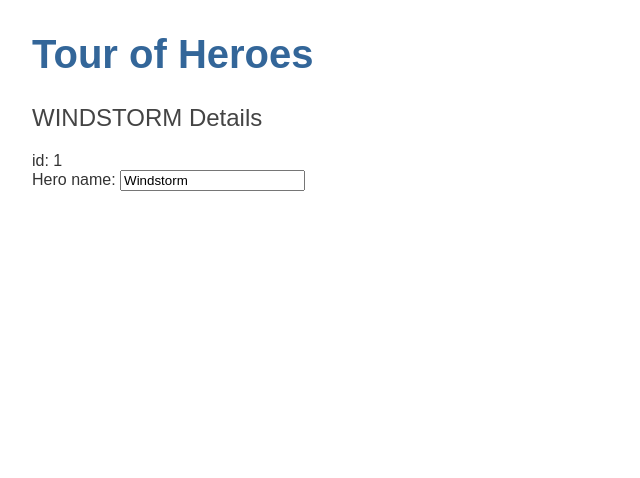
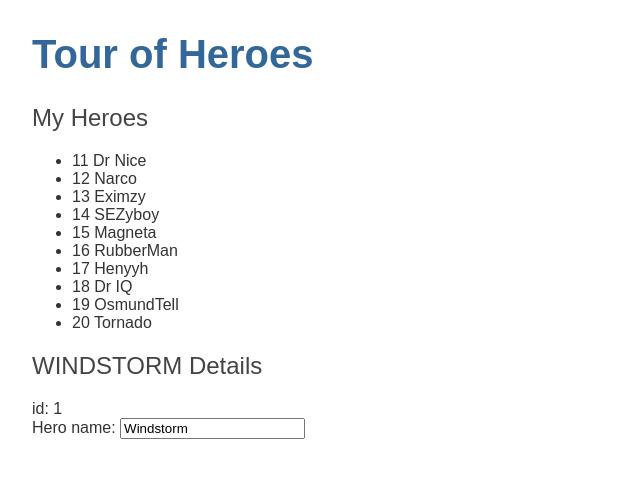
Before and after one commit to Macezu/Angular, an Angular app in the folder angular-app/: page / in a window 1280 px wide. Shown: the top 478 px of the page, without its empty margins (0-640 px from the left). Built offline with nearby package versions, Linux system fonts and the light colour scheme.

Commit message:
Chapter 2 init

```diff
--- a/angular-app/src/app/heroes/heroes.component.html
+++ b/angular-app/src/app/heroes/heroes.component.html
@@ -1,3 +1,9 @@
+<h2>My Heroes</h2>
+<ul class="heroes">
+    <li *ngFor="let hero of heroes">
+    <span class="badge">{{hero.id}}</span> {{hero.name}}
+  </li>
+</ul>
 <h2>{{ hero.name | uppercase }} Details</h2>
 <div><span>id: </span>{{hero.id}}</div>
 <div>
--- a/angular-app/src/app/heroes/heroes.component.ts
+++ b/angular-app/src/app/heroes/heroes.component.ts
@@ -1,5 +1,6 @@
 import { Component, OnInit } from '@angular/core';
 import { Hero } from '../hero';
+import { HEROES } from '../seed-heroes';
 
 @Component({
   selector: 'app-heroes',
@@ -9,6 +10,7 @@
 
 export class HeroesComponent implements OnInit {
   hero: Hero = { id: 1, name: 'Windstorm' };
+  heroes = HEROES;
   constructor() { }
 
   ngOnInit(): void {
--- /dev/null
+++ b/angular-app/src/app/seed-heroes.ts
@@ -0,0 +1,14 @@
+import { Hero } from './hero';
+
+export const HEROES: Hero[] = [
+  { id: 11, name: 'Dr Nice' },
+  { id: 12, name: 'Narco' },
+  { id: 13, name: 'Eximzy' },
+  { id: 14, name: 'SEZyboy' },
+  { id: 15, name: 'Magneta' },
+  { id: 16, name: 'RubberMan' },
+  { id: 17, name: 'Henyyh' },
+  { id: 18, name: 'Dr IQ' },
+  { id: 19, name: 'OsmundTell' },
+  { id: 20, name: 'Tornado' }
+];
```
